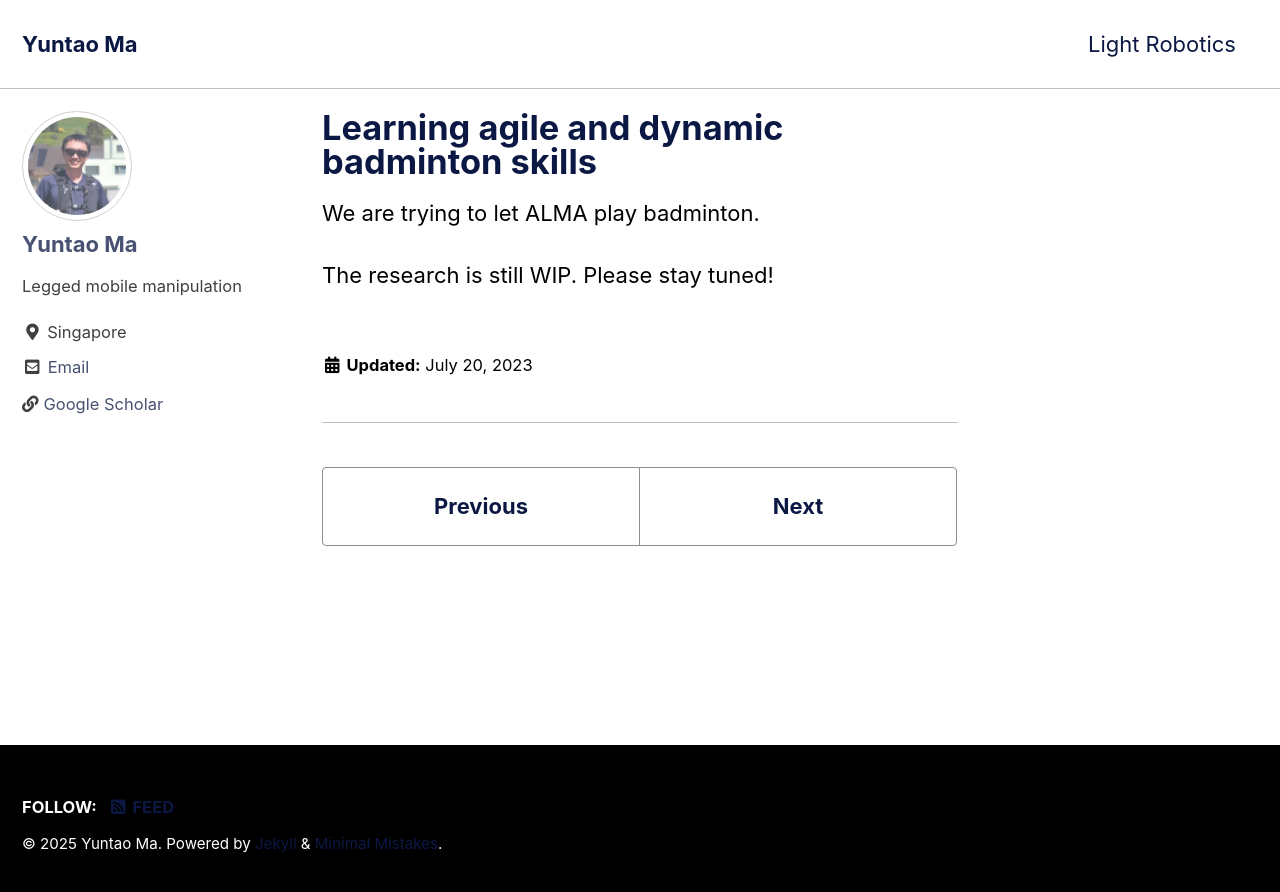
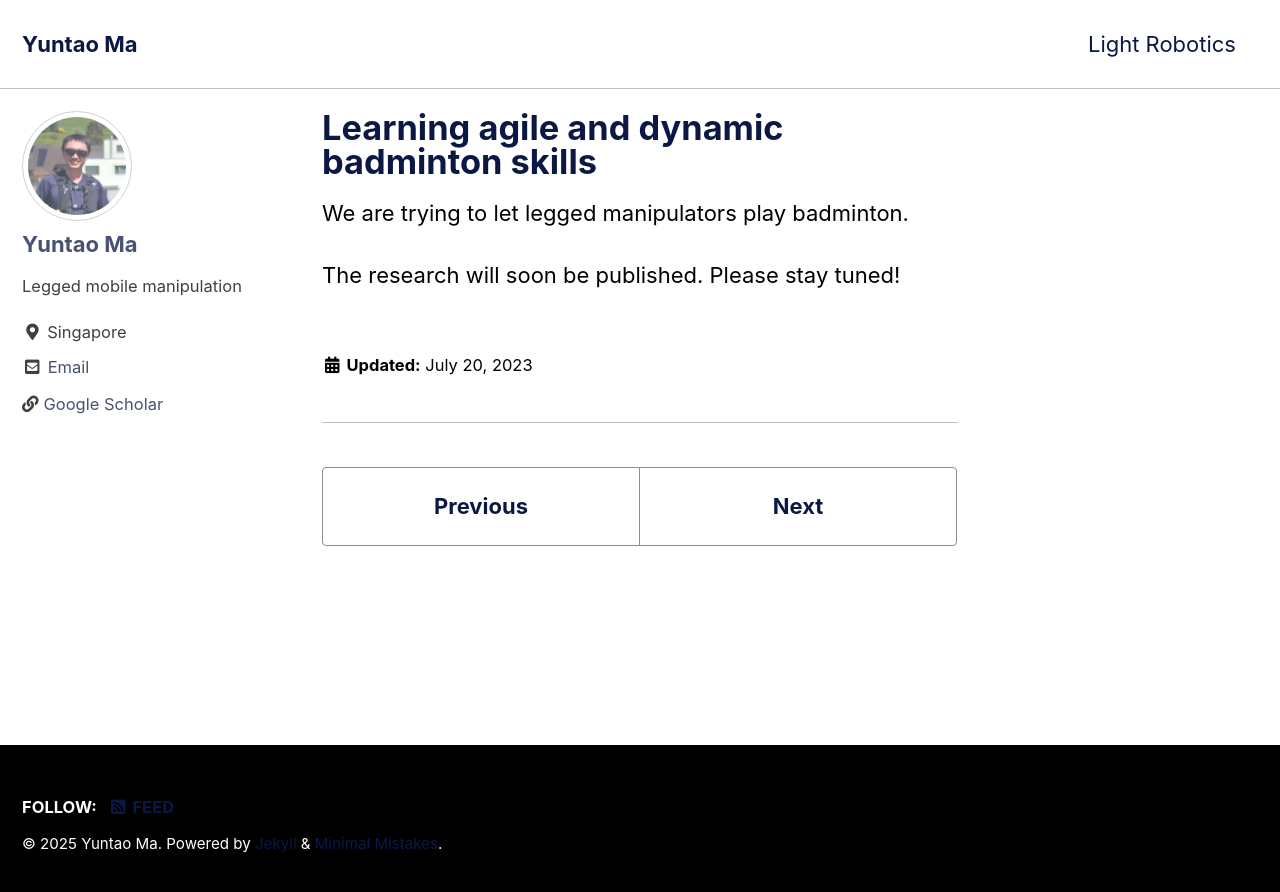
Before and after one commit to articuno144/articuno144.github.io, a Jekyll site: the page built from _posts/2023-07-20-Learning-agile-badminton-skills.md, in a window 1280 px wide. Shown: the top 892 px of the page. Built offline with Jekyll 4.4.1, drawn with Linux system fonts in a browser that asks for light colours; cached includes are drawn as plain includes.

Commit message:
minor posts updates

```diff
--- a/_posts/2023-07-20-Learning-agile-badminton-skills.md
+++ b/_posts/2023-07-20-Learning-agile-badminton-skills.md
@@ -4,6 +4,6 @@ header:
   image: /assets/badminton/exp_feb_compressed.gif
 ---
 
-We are trying to let ALMA play badminton.
+We are trying to let legged manipulators play badminton.
 
-The research is still WIP. Please stay tuned!
+The research will soon be published. Please stay tuned!
```
Also changed, not shown: _posts/2022-01-13-MPC-arm-RL-base.md (+1 -1 lines), _posts/2023-01-20-Arm-Assisted-Fall-Damage-Reduction-and-Recovery copy.md (+2 -2 lines).
